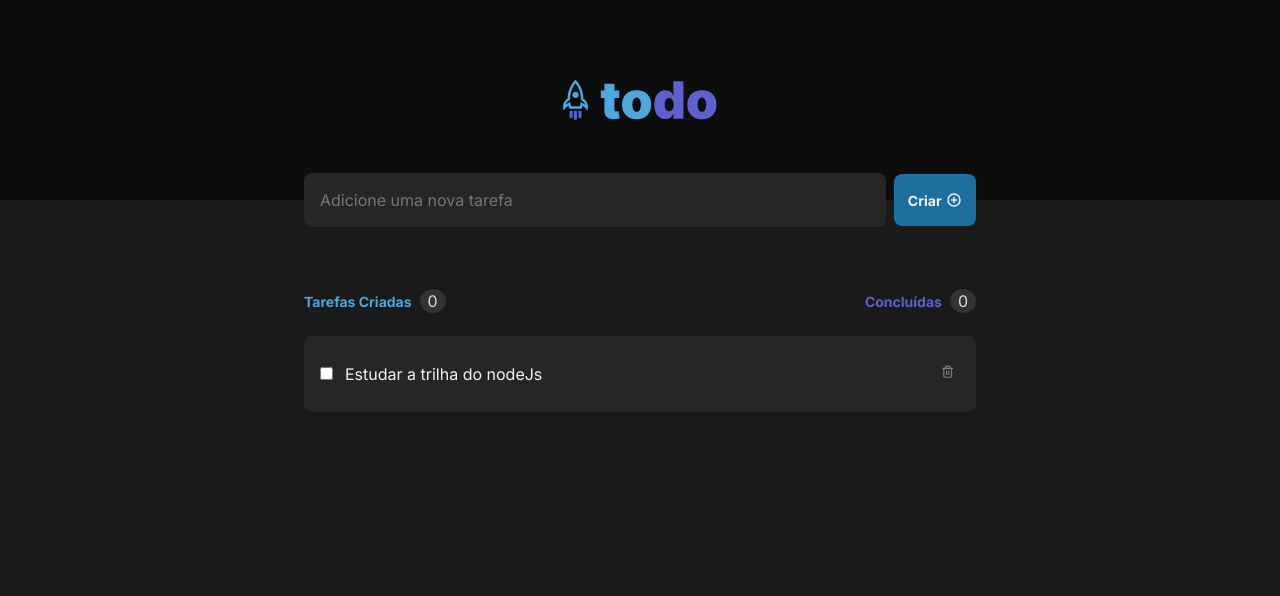
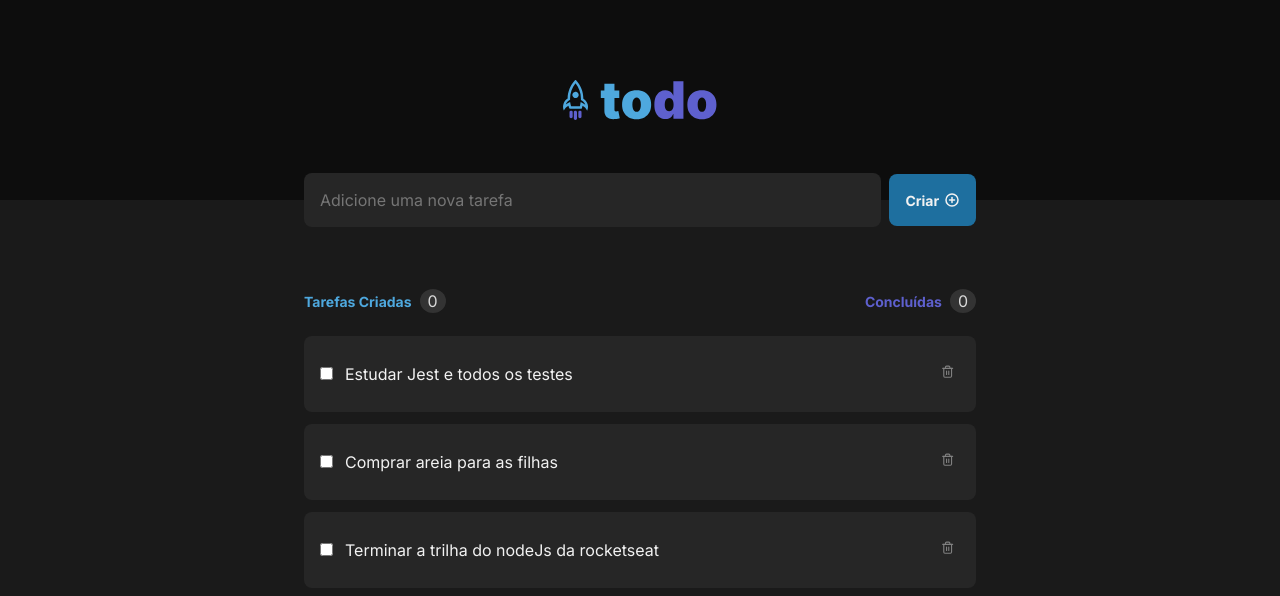
Before and after one commit to oleoprado/reactjs-todo, a React (Vite) app: page / in a window 1280 px wide. Shown: the top 596 px of the page. Built offline with nearby package versions, Linux system fonts and the light colour scheme.

Commit message:
feat: criado renderização condicional todos no App.tsx

```diff
--- a/package.json
+++ b/package.json
@@ -9,10 +9,12 @@
     "preview": "vite preview"
   },
   "dependencies": {
+    "@types/uuid": "^9.0.0",
     "phosphor-react": "^1.4.1",
     "react": "^18.2.0",
     "react-dom": "^18.2.0",
-    "react-icons": "^4.7.1"
+    "react-icons": "^4.7.1",
+    "uuid": "^9.0.0"
   },
   "devDependencies": {
     "@types/react": "^18.0.26",
--- a/src/App.tsx
+++ b/src/App.tsx
@@ -1,3 +1,5 @@
+import { v4 as uuidV4 } from 'uuid';
+
 import { Header } from './components/Header';
 import { NewTask } from './components/NewTask';
 import { TodoEmpty } from './components/TodoEmpty'
@@ -8,16 +10,42 @@ import styles from './App.module.css';
 
 import './global.css';
 
+const todos = [
+  {
+    id: uuidV4(),
+    content: 'Estudar Jest e todos os testes',
+  },
+  {
+    id: uuidV4(),
+    content: 'Comprar areia para as filhas',
+  },
+  {
+    id: uuidV4(),
+    content: 'Terminar a trilha do nodeJs da rocketseat',
+  }
+];
+
 export function App() {
+
   return (
     <div>
       <Header />
-      <div className={ styles.wrapper }>
+      <main className={styles.wrapper}>
         <NewTask />
         <TaskCounter />
-        {/* <TodoEmpty /> */}
-        <TodoList />
-      </div>
+        {
+          (!todos.length) ? (
+            <TodoEmpty />
+          ) : (
+            todos.map(todo => {
+              return <TodoList
+                key={todo.id}
+                content={todo.content}
+              />
+            })
+          )
+        }
+      </main>
     </div>
   )
 }
--- a/src/components/NewTask.module.css
+++ b/src/components/NewTask.module.css
@@ -28,6 +28,7 @@
   font-size: 0.875rem;
   font-weight: 700;
   color: var(--gray-100);
+  padding: 1rem;
 }
 
 .newTaskForm button[type="submit"]:hover {
--- a/src/components/NewTask.tsx
+++ b/src/components/NewTask.tsx
@@ -4,6 +4,7 @@ import { FiPlusCircle } from 'react-icons/fi';
 import styles from './NewTask.module.css';
 
 export function NewTask() {
+
   return(
     <form className={ styles.newTaskForm }>
       <input
--- a/src/components/TaskCounter.module.css
+++ b/src/components/TaskCounter.module.css
@@ -10,11 +10,11 @@
   line-height: 1.4;
 }
 
-.createTask span {
+.createTask span, .doneTask span {
   margin-left: 8px;
   background: var(--gray-400);
   color: var(--gray-200);
-  padding: 2px 8px 2px 8px;
+  padding: 2px 8px;
   border-radius: 50%;
 }
 
@@ -23,11 +23,3 @@
   font-size: 0.875rem;
   line-height: 1.4;
 }
-
-.doneTask span {
-  margin-left: 8px;
-  background: var(--gray-400);
-  color: var(--gray-200);
-  padding: 2px 8px 2px 8px;
-  border-radius: 50%;
-}
--- a/src/components/TaskCounter.tsx
+++ b/src/components/TaskCounter.tsx
@@ -9,6 +9,6 @@ export function TaskCounter() {
           <div className={ styles.doneTask}>
             <strong>Concluídas</strong><span>0</span>
           </div>
-        </div>
+    </div>
   )
 }
--- a/src/components/TodoList.tsx
+++ b/src/components/TodoList.tsx
@@ -3,21 +3,18 @@ import { FiTrash2 } from 'react-icons/fi';
 
 import styles from './TodoList.module.css';
 
-export function TodoList() {
-  return(
-    <div>
-      <div className={ styles.container }>
-        <input type="checkbox" />
-        <p>Estudar a trilha do nodeJs</p>
-        <button title="Deletar tarefa"><FiTrash2 /></button>
-      </div>
-      {/* <div className={ styles.container }>
-        <input type="checkbox" />
-        <p>Estudar a trilha do nodeJs</p>
-        <button title="Deletar tarefa">
-          <FiTrash2 />
-        </button>
-      </div> */}
+interface TodoListProps {
+  content: string;
+}
+
+export function TodoList({ content }: TodoListProps) {
+  console.log(content);
+
+  return (
+    <div className={styles.container}>
+      <input type="checkbox" />
+      <p>{content}</p>
+      <button title="Deletar tarefa"><FiTrash2 /></button>
     </div>
   )
 }
```
Also changed, not shown: 1 other file (tests, documents, lock files or other folders).
